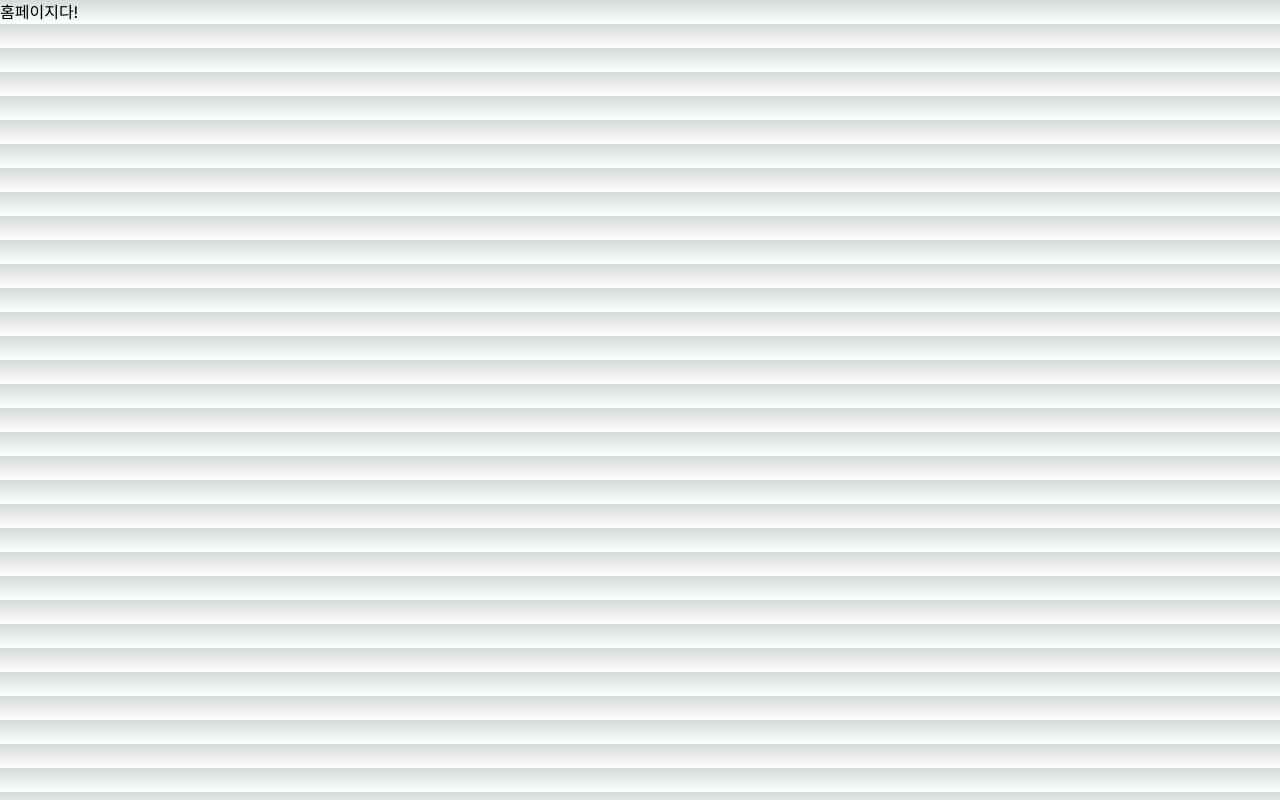
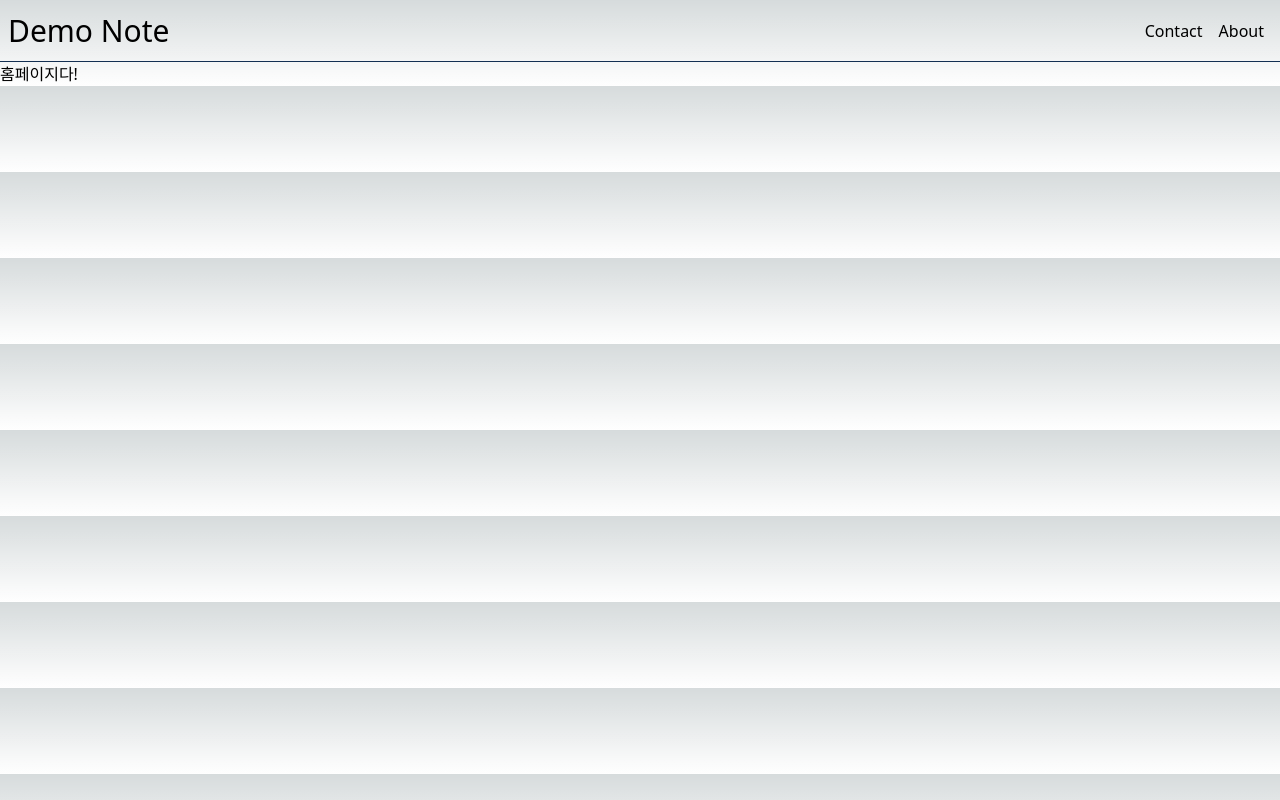
Before and after one commit to yeonhwakim/next-training, a Next.js app: page / in a window 1280 px wide. Built offline with nearby package versions, Linux system fonts and the light colour scheme.

Commit message:
layout: Markup header layout.

```diff
--- /dev/null
+++ b/src/app/layout.module.css
@@ -0,0 +1,15 @@
+.header {
+  display: flex;
+  justify-content: space-between;
+  align-items: center;
+  padding: 8px;
+  border-bottom: 1px solid #132f52;
+}
+
+.header h1 {
+  font-size: 30px;
+}
+
+.nav a {
+  padding: 0 8px;
+}
--- a/src/app/layout.tsx
+++ b/src/app/layout.tsx
@@ -1,22 +1,32 @@
-import './globals.css'
-import type { Metadata } from 'next'
-import { Inter } from 'next/font/google'
+import "./globals.css";
+import styles from "./layout.module.css";
+import type { Metadata } from "next";
+import { Inter } from "next/font/google";
 
-const inter = Inter({ subsets: ['latin'] })
+const inter = Inter({ subsets: ["latin"] });
 
 export const metadata: Metadata = {
-  title: 'Create Next App',
-  description: 'Generated by create next app',
-}
+  title: "Create Next App",
+  description: "Generated by create next app",
+};
 
 export default function RootLayout({
   children,
 }: {
-  children: React.ReactNode
+  children: React.ReactNode;
 }) {
   return (
     <html lang="en">
-      <body className={inter.className}>{children}</body>
+      <body>
+        <header className={styles.header}>
+          <h1>Demo Note</h1>
+          <nav className={styles.nav}>
+            <a href="">Contact</a>
+            <a href="">About</a>
+          </nav>
+        </header>
+        {children}
+      </body>
     </html>
-  )
+  );
 }
```
